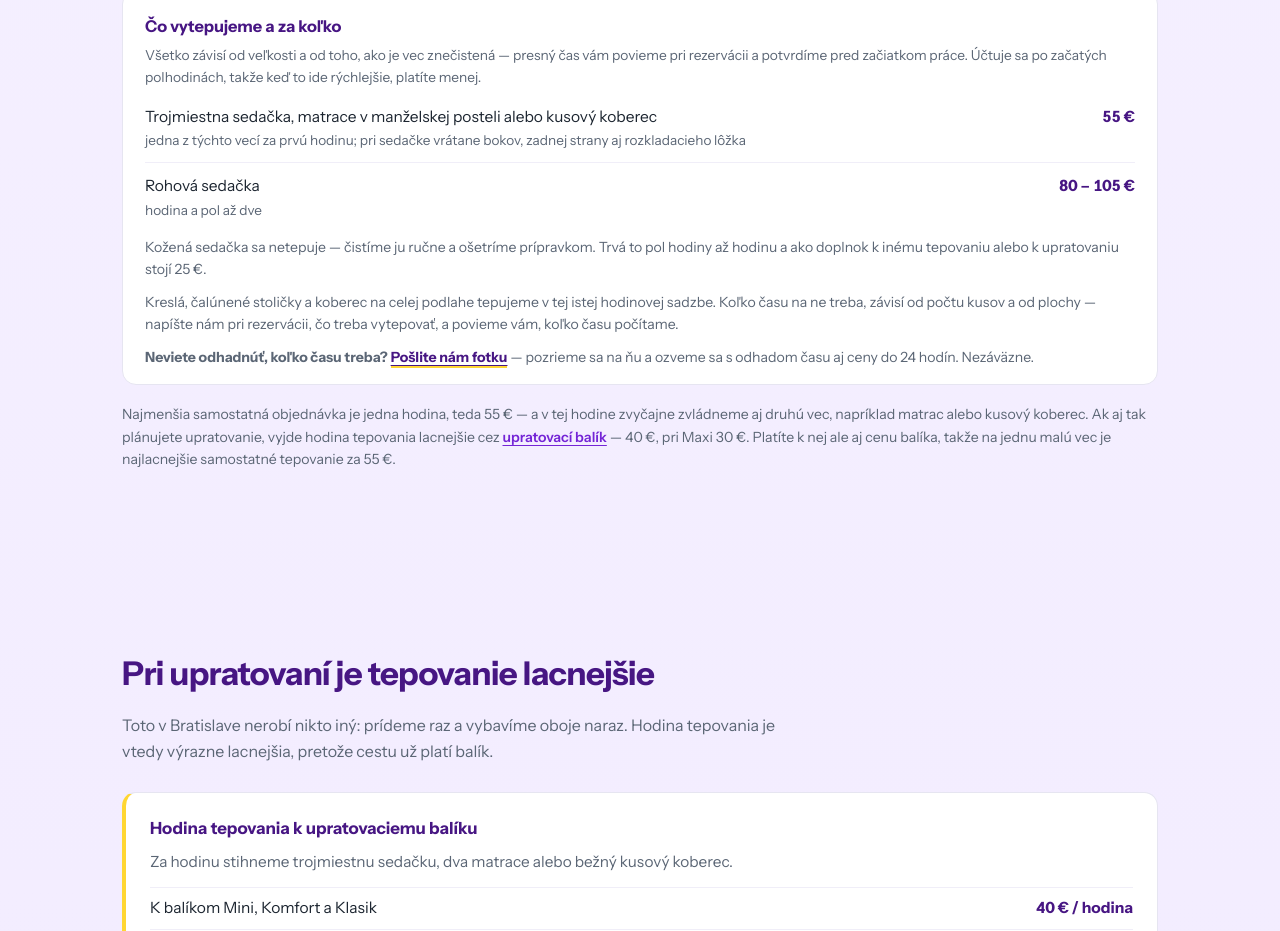
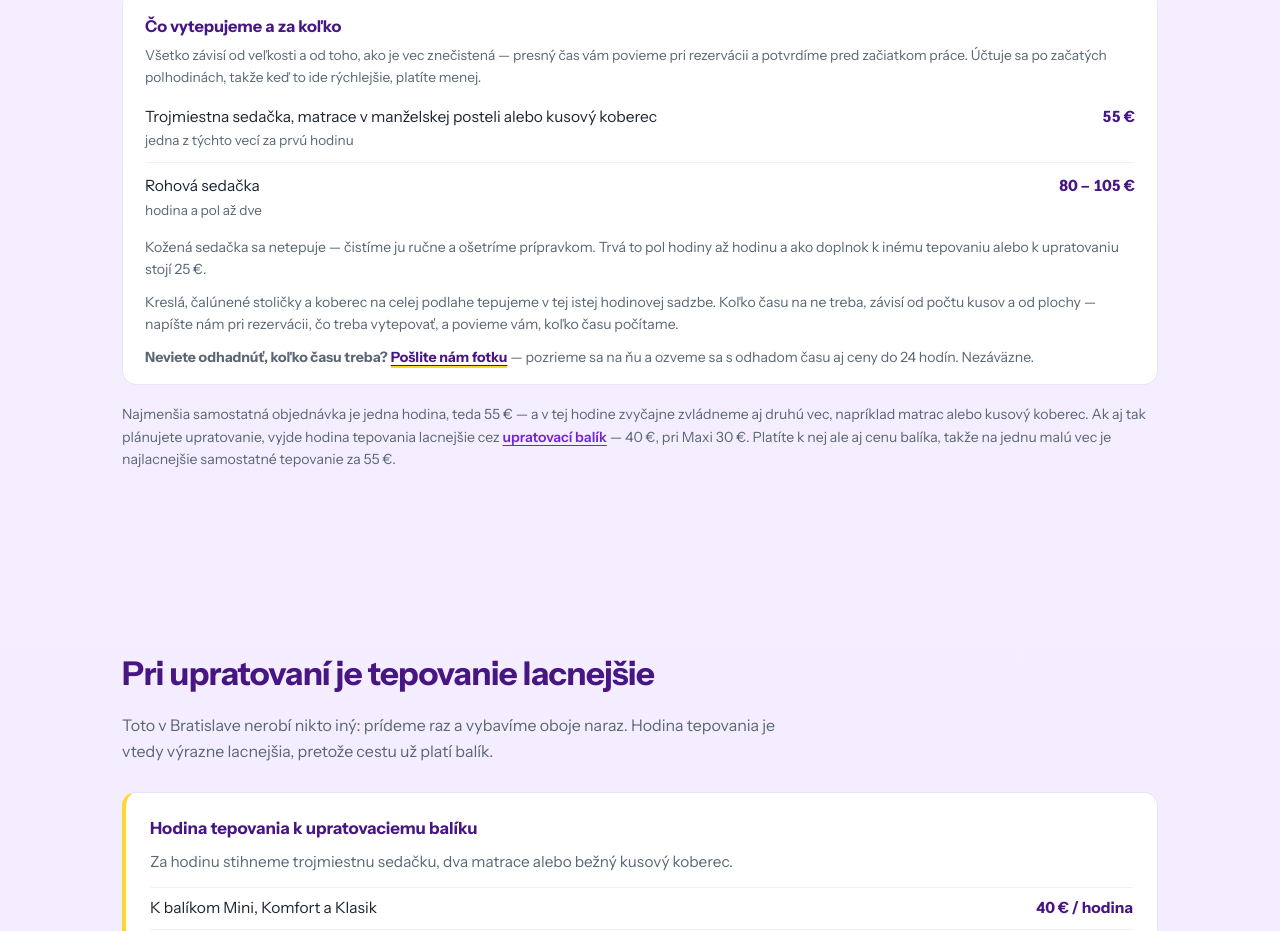
Before and after one commit to jefisprava-cyber/poriado-web, a plain HTML site: page tepovanie-bratislava.html in a window 1280 px wide. Shown: the part 1997-2928 px from the top of the page. Drawn offline with Linux system fonts and the light colour scheme; no server answers.

Commit message:
Tepovanie: z riadku tabulky von s detailom o bokoch a lozku
Filipova uprava. Pod cenou zostava len "jedna z tychto veci za prvu
hodinu". Veta o bokoch, zadnej strane a rozkladacom lozku na stranke
ostava na inych miestach, kde ma viac priestoru.

Co-Authored-By: Claude Opus 5 <noreply@anthropic.com>

```diff
--- a/tepovanie-bratislava.html
+++ b/tepovanie-bratislava.html
@@ -547,7 +547,7 @@
       <table>
         <caption>Všetko závisí od veľkosti a od toho, ako je vec znečistená — presný čas vám povieme pri rezervácii a potvrdíme pred začiatkom práce. Účtuje sa po začatých polhodinách, takže keď to ide rýchlejšie, platíte menej.</caption>
         <tbody>
-          <tr><td>Trojmiestna sedačka, matrace v manželskej posteli alebo kusový koberec<small>jedna z týchto vecí za prvú hodinu; pri sedačke vrátane bokov, zadnej strany aj rozkladacieho lôžka</small></td><td class="suma">55 €</td></tr>
+          <tr><td>Trojmiestna sedačka, matrace v manželskej posteli alebo kusový koberec<small>jedna z týchto vecí za prvú hodinu</small></td><td class="suma">55 €</td></tr>
           <tr><td>Rohová sedačka<small>hodina a pol až dve</small></td><td class="suma">80 – 105 €</td></tr>
         </tbody>
       </table>
```
